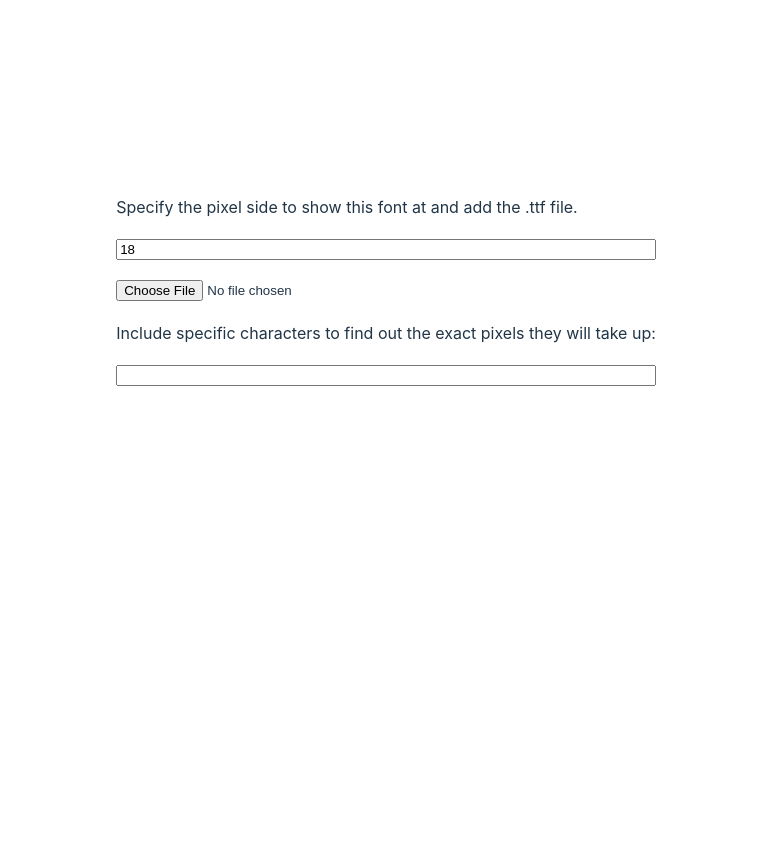
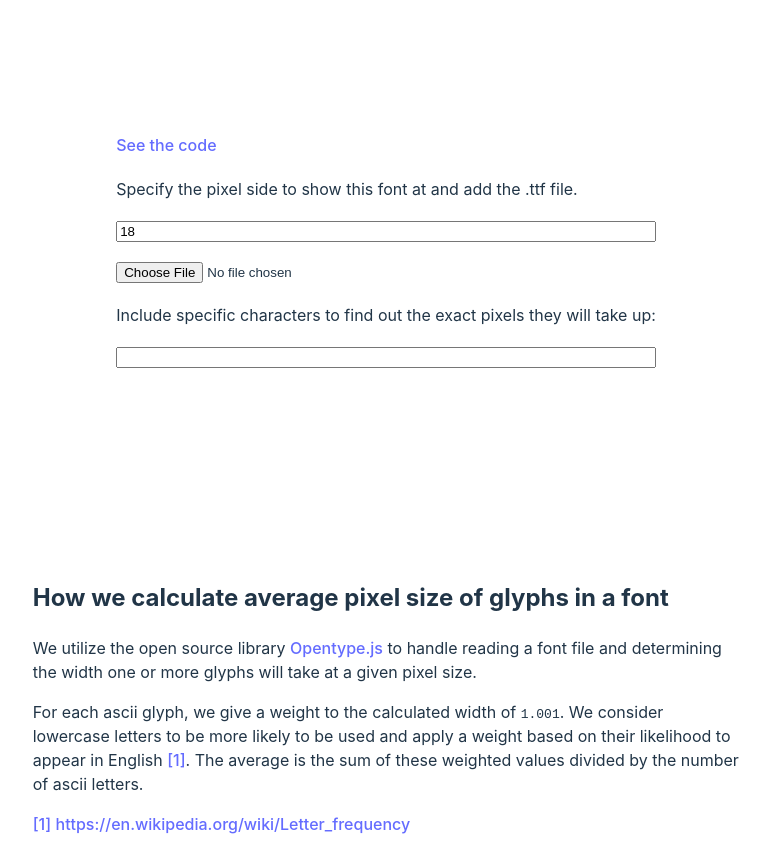
Before and after one commit to dustinknopoff/type-investigator, a Svelte app: page / in a window 1280 px wide. Shown: the part 160-1012 px from the top of the page, without its empty margins (254-1021 px from the left). Before the commit the page ends 800 px from the top, so only its background shows below. Built offline with nearby package versions, Linux system fonts and the light colour scheme.

Commit message:
include explanation

```diff
--- a/src/App.svelte
+++ b/src/App.svelte
@@ -69,6 +69,7 @@
 	<section id="controls">
 		<canvas bind:this={canvas} width={canvasWidth} height={100} />
 		<form>
+			<a href="https://github.com/dustinknopoff/type-investigator">See the code</a>
 			<span>Specify the pixel side to show this font at and add the .ttf file.</span>
 			<input type="number" placeholder="18" bind:value={pixels} on:change={dynamism} />
 			<input type="file" on:change={readOpenType} />
@@ -85,7 +86,19 @@
 		{/if}
 	</section>
 	<section id="explanation">
-
+		<h2>How we calculate average pixel size of glyphs in a font</h2>
+		<p>
+			We utilize the open source library <a href="https://github.com/opentypejs/opentype.js">Opentype.js</a> to handle reading
+			a font file and determining the width one or more glyphs will take at a given pixel size.
+		</p>
+		<p>
+			For each ascii glyph, we give a weight to the calculated width of <code>1.001</code>. We consider lowercase
+			letters to be more likely to be used and apply a weight based on their likelihood to appear in English
+			<a href="#1">[1]</a>. The average is the sum of these weighted values divided by the number of ascii letters.
+		</p>
+		<p id="1">
+			<a href="https://en.wikipedia.org/wiki/Letter_frequency">[1] https://en.wikipedia.org/wiki/Letter_frequency</a>
+		</p>
 	</section>
 </main>
 
@@ -94,9 +107,8 @@
 		min-height: 100dvh;
 	}
 
-
 	#controls {
-		height: 100dvh;
+		height: 90dvh;
 		width: 100dvw;
 		display: flex;
 		align-items: center;
@@ -112,4 +124,9 @@
 	form > * {
 		margin: 10px;
 	}
+
+	section#explanation {
+		width: min(70ch, calc(100% - 32px));
+		margin: 0 auto;
+	}
 </style>
--- a/src/lib/frequencies.ts
+++ b/src/lib/frequencies.ts
@@ -93,5 +93,6 @@ export const letters = [
     "_",
     "/",
     "(",
-    ")"
+    ")",
+    " "
 ]
```
Lines whose indentation alone changed are shown as unchanged.
